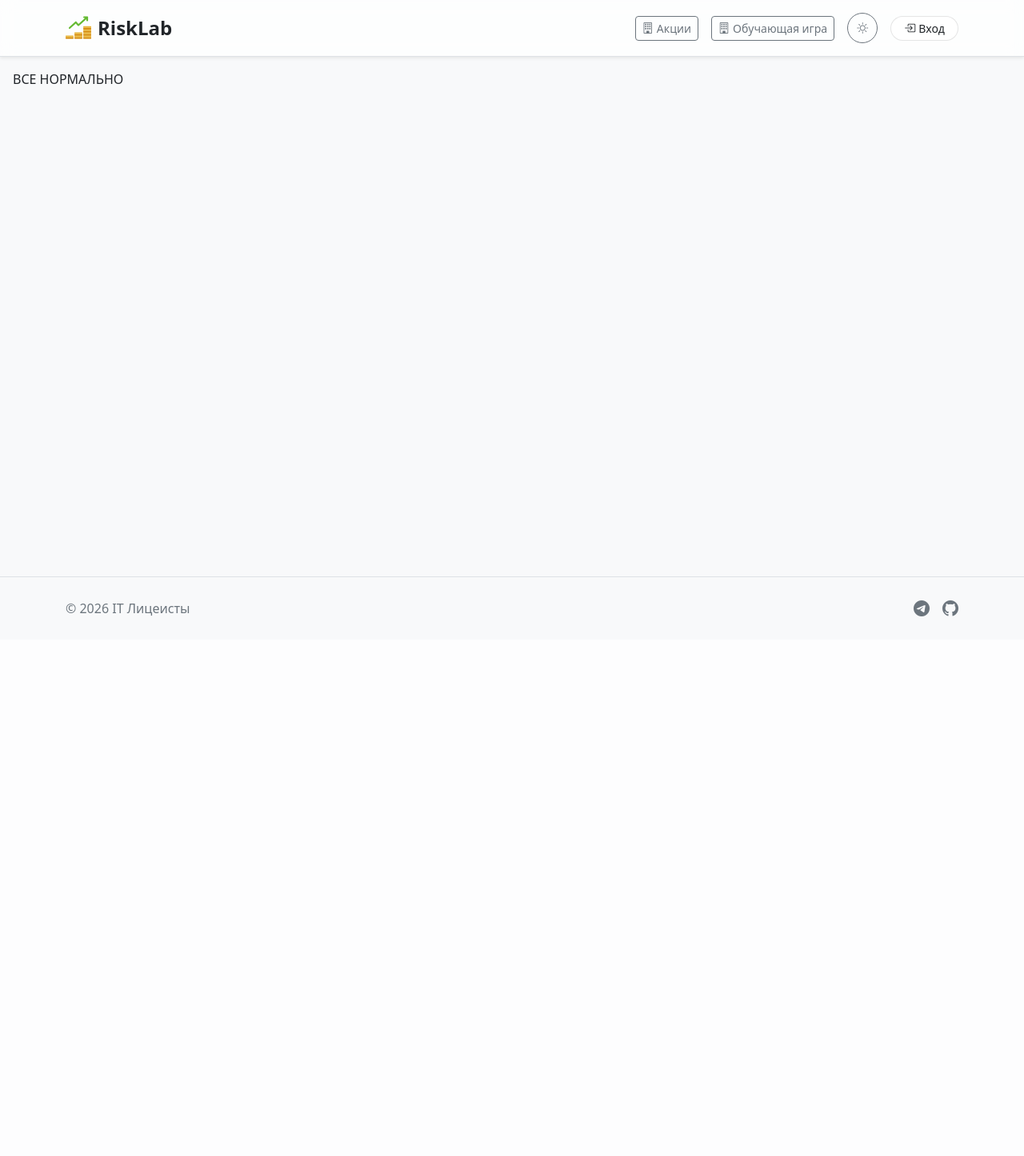
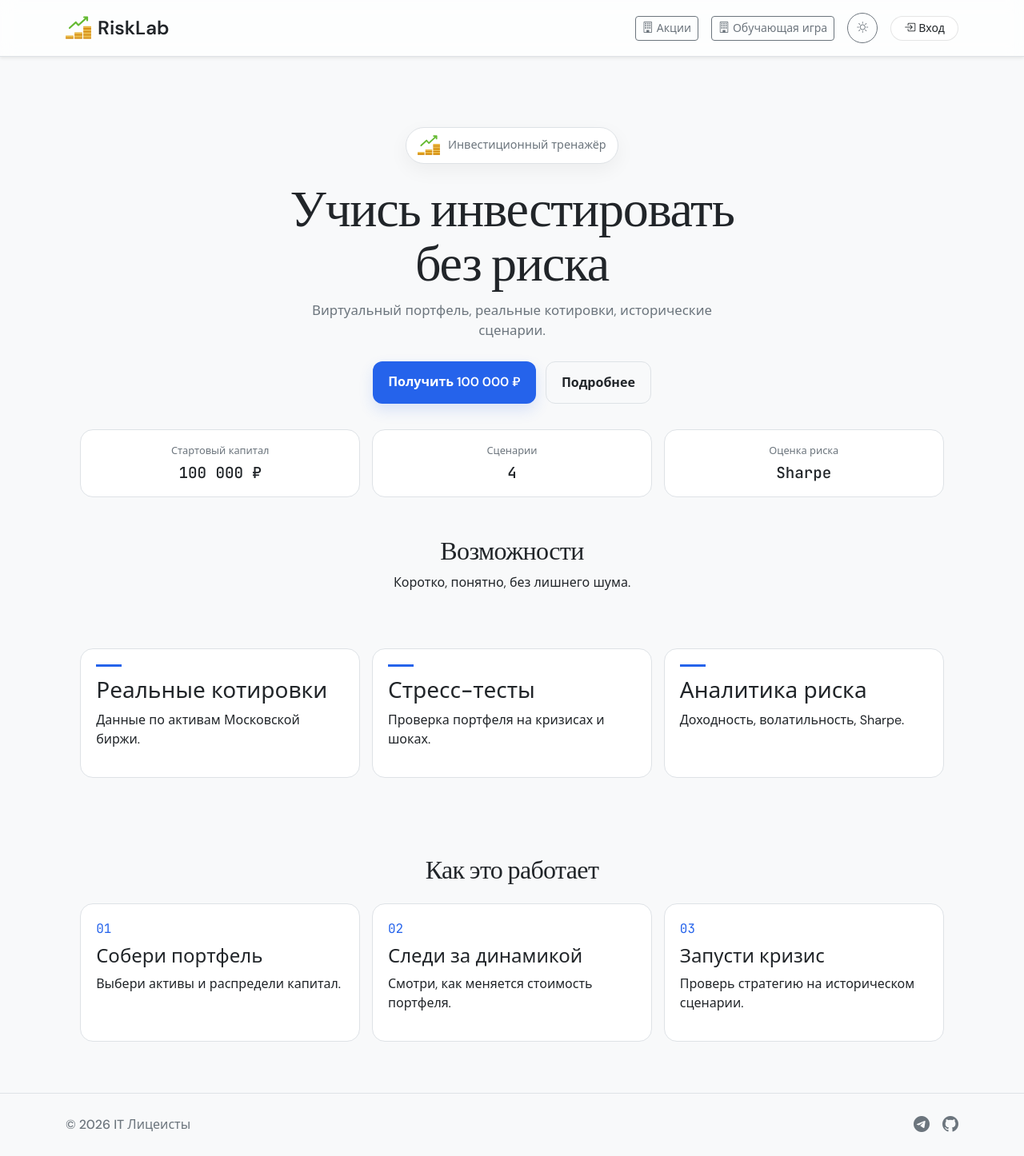
Before and after one commit to mario12508/RiskLab, a Django app: page / in a window 1280 px wide. Shown: the whole page at 80% size. Before the commit the page ends 771 px from the top, so only its background shows below. Run offline with Django 5.2, Linux system fonts and the light colour scheme; some libraries are stand-ins or nearby versions.

Commit message:
updates main page

```diff
--- /dev/null
+++ b/web/static_dev/css/main.css
@@ -0,0 +1,195 @@
+:root {
+  --bg-body: #f8f9fa;
+  --bg-surface: #ffffff;
+  --text-primary: #212529;
+  --text-secondary: #6c757d;
+  --border-color: #dee2e6;
+  --accent-color: #2563eb;
+  --accent-hover: #1d4ed8;
+  --accent-soft: rgba(37, 99, 235, 0.08);
+  --card-shadow: 0 8px 24px rgba(0, 0, 0, 0.05);
+  --card-shadow-hover: 0 12px 30px rgba(0, 0, 0, 0.08);
+}
+
+[data-bs-theme="dark"] {
+  --bg-body: #212529;
+  --bg-surface: #2b2f33;
+  --text-primary: #f8f9fa;
+  --text-secondary: #adb5bd;
+  --border-color: #495057;
+  --accent-color: #4c8dff;
+  --accent-hover: #6aa1ff;
+  --accent-soft: rgba(255, 255, 255, 0.04);
+  --card-shadow: 0 8px 24px rgba(0, 0, 0, 0.24);
+  --card-shadow-hover: 0 12px 30px rgba(0, 0, 0, 0.32);
+}
+
+body {
+  background-color: var(--bg-body);
+  color: var(--text-primary);
+  font-family: "DM Sans", system-ui, -apple-system, sans-serif;
+  transition: background-color 0.25s ease, color 0.2s ease;
+}
+
+h1, h2 {
+  font-family: "DM Serif Display", serif;
+  letter-spacing: -0.02em;
+}
+
+.landing-wrapper {
+  min-height: 100vh;
+}
+
+.landing-container {
+  max-width: 1120px;
+  margin: 0 auto;
+  padding: 0 1.25rem;
+}
+
+.hero {
+  padding: 4.5rem 0 3rem;
+  text-align: center;
+}
+
+.hero-kicker {
+  display: inline-flex;
+  align-items: center;
+  gap: 0.6rem;
+  padding: 0.5rem 0.9rem;
+  border: 1px solid var(--border-color);
+  border-radius: 999px;
+  background: var(--bg-surface);
+  color: var(--text-secondary);
+  font-size: 0.9rem;
+  margin-bottom: 1.4rem;
+  box-shadow: var(--card-shadow);
+}
+
+.hero-icon {
+  width: 28px;
+  height: 28px;
+}
+
+.hero h1 {
+  font-size: clamp(2.5rem, 5vw, 4rem);
+  line-height: 1.05;
+  margin-bottom: 0.9rem;
+}
+
+.hero p {
+  font-size: 1.05rem;
+  color: var(--text-secondary);
+  max-width: 560px;
+  margin: 0 auto 1.6rem;
+}
+
+.hero-actions {
+  display: flex;
+  justify-content: center;
+  gap: 0.75rem;
+  flex-wrap: wrap;
+}
+
+.btn-main,
+.btn-link {
+  padding: 0.85rem 1.2rem;
+  border-radius: 12px;
+  font-weight: 600;
+  text-decoration: none;
+  transition: 0.15s ease;
+}
+
+.btn-main {
+  background: var(--accent-color);
+  color: #fff;
+  box-shadow: 0 8px 18px rgba(37, 99, 235, 0.15);
+}
+
+.btn-main:hover {
+  background: var(--accent-hover);
+}
+
+.btn-link {
+  border: 1px solid var(--border-color);
+  color: var(--text-primary);
+}
+
+.hero-metrics {
+  margin: 2rem auto 0;
+  display: grid;
+  grid-template-columns: repeat(3, 1fr);
+  gap: 0.9rem;
+}
+
+.metric-card {
+  background: var(--bg-surface);
+  border: 1px solid var(--border-color);
+  border-radius: 16px;
+  padding: 1rem;
+}
+
+.metric-label {
+  font-size: 0.8rem;
+  color: var(--text-secondary);
+}
+
+.metric-value {
+  font-family: "JetBrains Mono", monospace;
+  font-size: 1.2rem;
+  font-weight: 500;
+  margin-top: 0.2rem;
+}
+
+.section-title {
+  text-align: center;
+  margin-bottom: 1.4rem;
+}
+
+.section-title h2 {
+  font-size: 2rem;
+}
+
+.features-grid {
+  display: grid;
+  grid-template-columns: repeat(auto-fit, minmax(240px, 1fr));
+  gap: 0.9rem;
+}
+
+.feature-card {
+  background: var(--bg-surface);
+  border: 1px solid var(--border-color);
+  border-radius: 16px;
+  padding: 1.2rem;
+  transition: 0.18s ease;
+}
+
+.feature-card:hover {
+  transform: translateY(-2px);
+  box-shadow: var(--card-shadow-hover);
+}
+
+.feature-mark {
+  width: 32px;
+  height: 3px;
+  background: var(--accent-color);
+  margin-bottom: 0.8rem;
+}
+
+.steps {
+  display: grid;
+  grid-template-columns: repeat(3, 1fr);
+  gap: 0.9rem;
+}
+
+.step {
+  background: var(--bg-surface);
+  border: 1px solid var(--border-color);
+  border-radius: 16px;
+  padding: 1.2rem;
+}
+
+.step-number {
+  font-family: "JetBrains Mono", monospace;
+  color: var(--accent-color);
+  margin-bottom: 0.5rem;
+}
--- a/web/templates/homepage/home.html
+++ b/web/templates/homepage/home.html
@@ -1,9 +1,99 @@
 {% extends "base.html" %}
-
 {% load static %}
 
-{% block title %}RiskLab — инвестиционный тренажер{% endblock %}
+{% block title %}RiskLab — Инвестиционный тренажер{% endblock %}
 
 {% block content %}
-ВСЕ НОРМАЛЬНО
+<link rel="stylesheet" href="{% static 'css/main.css' %}">
+<link href="https://fonts.googleapis.com/css2?family=DM+Sans:wght@400;500;600&family=DM+Serif+Display:ital@0;1&family=JetBrains+Mono:wght@400;500&display=swap" rel="stylesheet">
+
+
+<div class="landing-wrapper">
+    <div class="landing-container">
+        <section class="hero">
+            <div class="hero-kicker">
+                <img src="{% static 'img/icon.svg' %}" alt="RiskLab" class="hero-icon">
+                <span>Инвестиционный тренажёр</span>
+            </div>
+
+            <h1>Учись инвестировать<br>без риска</h1>
+            <p>
+                Виртуальный портфель, реальные котировки, исторические сценарии.
+            </p>
+
+            <div class="hero-actions">
+                <a href="{% url 'users:login' %}" class="btn-main">Получить 100 000 ₽</a>
+                <a href="#features" class="btn-link">Подробнее</a>
+            </div>
+
+            <div class="hero-metrics">
+                <div class="metric-card">
+                    <div class="metric-label">Стартовый капитал</div>
+                    <div class="metric-value">100 000 ₽</div>
+                </div>
+                <div class="metric-card">
+                    <div class="metric-label">Сценарии</div>
+                    <div class="metric-value">4</div>
+                </div>
+                <div class="metric-card">
+                    <div class="metric-label">Оценка риска</div>
+                    <div class="metric-value">Sharpe</div>
+                </div>
+            </div>
+        </section>
+
+        <section class="features" id="features">
+            <div class="section-title">
+                <h2>Возможности</h2>
+                <p>Коротко, понятно, без лишнего шума.</p>
+            </div>
+
+            <div class="py-5 features-grid">
+                <div class="feature-card">
+                    <div class="feature-mark"></div>
+                    <h3>Реальные котировки</h3>
+                    <p>Данные по активам Московской биржи.</p>
+                </div>
+
+                <div class="feature-card">
+                    <div class="feature-mark"></div>
+                    <h3>Стресс-тесты</h3>
+                    <p>Проверка портфеля на кризисах и шоках.</p>
+                </div>
+
+                <div class="feature-card">
+                    <div class="feature-mark"></div>
+                    <h3>Аналитика риска</h3>
+                    <p>Доходность, волатильность, Sharpe.</p>
+                </div>
+            </div>
+        </section>
+
+        <section class="py-5 how-it-works">
+            <div class="section-title">
+                <h2>Как это работает</h2>
+            </div>
+
+            <div class="steps">
+                <div class="step">
+                    <div class="step-number">01</div>
+                    <h4>Собери портфель</h4>
+                    <p>Выбери активы и распредели капитал.</p>
+                </div>
+
+                <div class="step">
+                    <div class="step-number">02</div>
+                    <h4>Следи за динамикой</h4>
+                    <p>Смотри, как меняется стоимость портфеля.</p>
+                </div>
+
+                <div class="step">
+                    <div class="step-number">03</div>
+                    <h4>Запусти кризис</h4>
+                    <p>Проверь стратегию на историческом сценарии.</p>
+                </div>
+            </div>
+        </section>
+    </div>
+</div>
 {% endblock %}
```
Also changed, not shown: web/apps/homepage/templatetags/custom_filters.py (added, +11 -0 lines), web/templates/500.html (deleted, +0 -27 lines), readme.md (added), web/apps/homepage/templatetags/__init__.py (added), web/static_dev/img/500.png (deleted).
